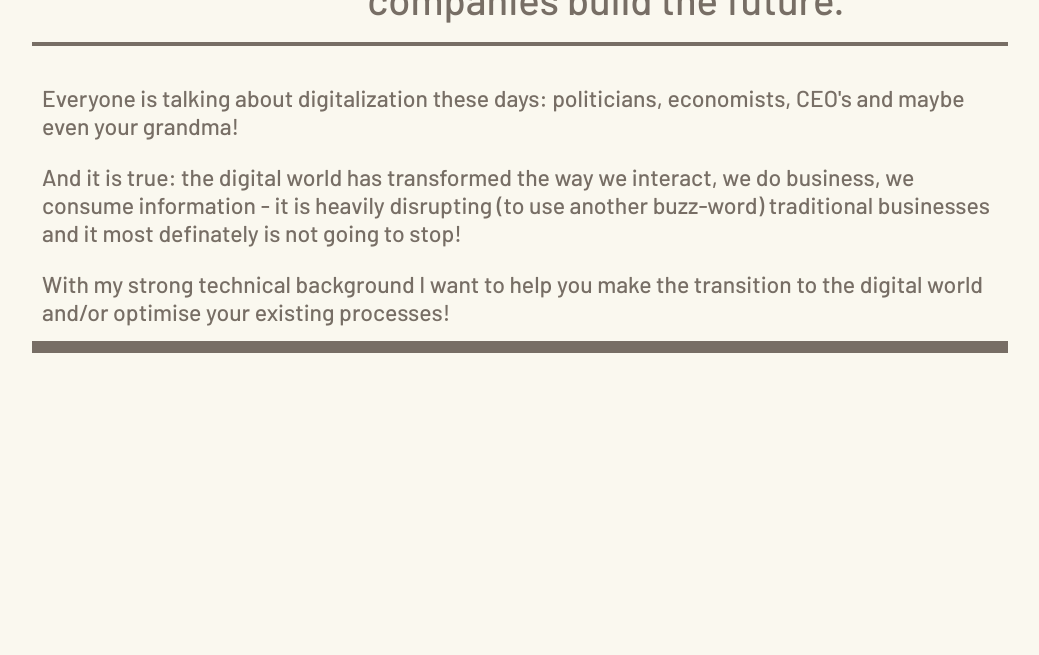
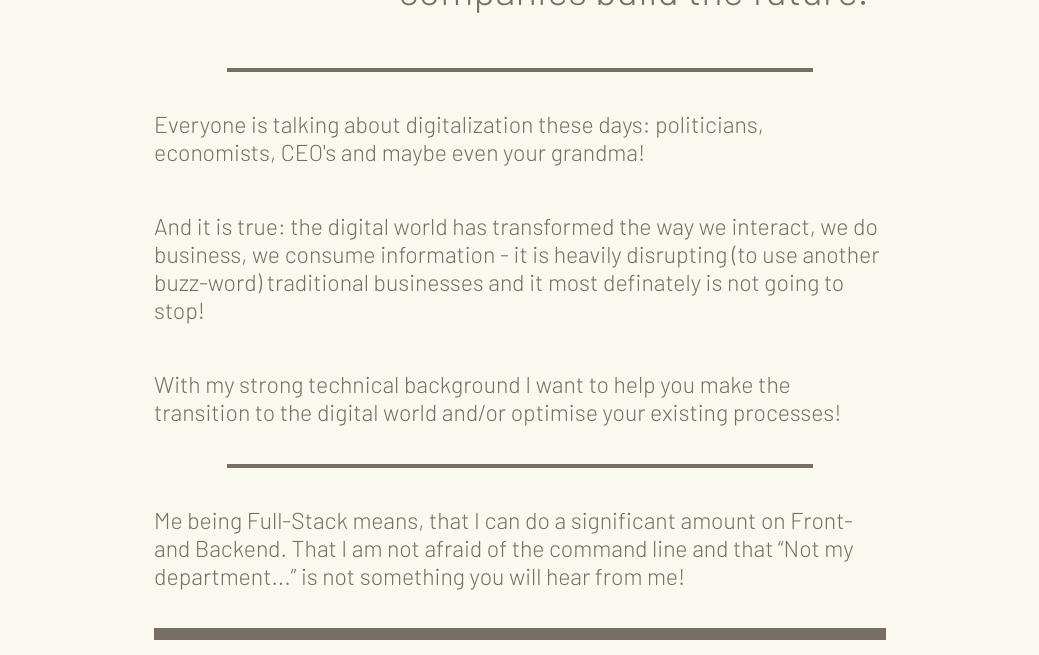
Before and after one commit to TheMightyHoltzman/TheMightyHoltzman.github.io, a plain HTML site: page index.html in a window 1280 px wide. Shown: the part 667-1322 px from the top of the page, without its empty margins (120-1159 px from the left). Before the commit the page ends 1035 px from the top, so only its background shows below. Drawn offline with Linux system fonts and the light colour scheme.

Commit message:
Better styling once again...

```diff
--- a/index.html
+++ b/index.html
@@ -2,32 +2,40 @@
 <head>
   <meta charset="UTF-8">
   <meta name="description" content="Heiko Mattern's Portfolio">
-  <meta name="keywords" content="Heiko Mattern,Portfolio,Personal Website,Holtzman">
+  <meta name="keywords" content="Heiko Mattern,Portfolio,Personal Website,Holtzman, Full-Stack-Developer">
   <meta name="author" content="Heiko Mattern">
   <link rel="stylesheet" href="/style/css/main.css?v=2.0"/>
   <link rel="stylesheet" href="/font-awesome/css/font-awesome.min.css">
-  <link href="https://fonts.googleapis.com/css?family=Barlow:500,700|VT323"" rel="stylesheet">
+  <link href="https://fonts.googleapis.com/css?family=Barlow:300,700|VT323"" rel="stylesheet">
 </head>
 <body>
   <div class="container fade-in-from-below">
+
     <div class="row">
       <hr/>
     </div>
+
     <div class="row" style="margin-top: 15px;">
+
       <div class="col col-s-1 col-l-1">
         <div class="profile-container">
           <img class="profile-pic" src="/data/me.jpg" />
         </div>
       </div>
+
       <div class="col col-s-3 col-l-2 col-centered text-centered">
         <h2>Hello,<br />I am a <span class="font-console">Developer</span>!</h2>
         <h3 class="on-s-hide">...and a damn good one</h3>
       </div>
+
     </div>
+
     <div class="row">
       <hr class="small"/>
     </div>
+
     <div class="row">
+
       <div class="col col-s-1 col-l-1 col-centered">
         <ul class="web-links">
           <li><a href="https://github.com/TheMightyHoltzman"><i class="fa fa-github fa-lg"></i></a></li>
@@ -36,16 +44,20 @@
           <li><a href="mailto:matternheiko@gmail.com"><i class="fa fa-envelope fa-lg"></i></a></li>
         </ul>
       </div>
+
       <div class="col col-s-2 col-l-2 align-self-centered">
-        <p style="font-size: 40px;">
+        <p class="introduction">
           As a Fullstack-Developer with more than 10 years experience in Software-Development I help
           companies build the future.
         </p>
       </div>
+
     </div>
+
     <div class="row">
       <hr class="small"/>
     </div>
+
     <div class="row">
       <p>
         Everyone is talking about <bold>digitalization</bold> these days: politicians,
@@ -60,9 +72,42 @@
         With my strong technical background I want to help you make the transition to the digital world and/or optimise your existing processes!
       </p>
     </div>
+
     <div class="row">
-      <hr class="col col-s-3 col-l-3 col-centered"/>
+      <hr class="small"/>
     </div>
+
+    <div class="row">
+      <div class="col-s-3 col-l-3">
+        <p>
+          Me being Full-Stack means, that I can do a significant amount on Front- and Backend. That I am not afraid of
+          the command line and that <q>Not my department...</q> is not something you will hear from me!
+        </p>
+
+        <div style="display: none;">
+          <p>
+            My stack experience includes the following:
+          </p>
+
+          <p>
+            <h2>Frontend</h2>
+          </p>
+
+          <p>
+            <h2>Backend</h2>
+          </p>
+
+          <p>
+            <h2></h2>
+          </p>
+        </div>
+      </div>
+    </div>
+
+    <div class="row">
+      <hr/>
+    </div>
+
   </div>
 </body>
 </html>
--- a/style/sass/_components.scss
+++ b/style/sass/_components.scss
@@ -16,19 +16,47 @@
 
 }
 
-.profile-pic {
-  border-radius: 100%;
-  padding: 15px;
-  border: 15px solid #776e65;
-  flex: 1;
-  align-self: center;
-  @include pop-animation();
-}
-
 @mixin component-maker($size) {
   $sizeMap: map-get($map, $size);
   @media (min-device-width: map-get($sizeMap, min-width)) and (max-device-width: map-get($sizeMap, max-width)) {
 
+    h1 {
+      font-size: map-get($sizeMap, font-max);
+      font-weight: bold;
+      color: #776e65;
+    }
+
+    hr {
+      width: 100%;
+      height: map-get($sizeMap, font-max)/5;
+      background-color: #776e65;
+      border: none;
+      &.small {
+        width: 80%;
+        height: map-get($sizeMap, font-max)/15;
+      }
+    }
+
+    .introduction {
+      @if $size=='s' {
+        font-size: 45px;
+      }
+      @if $size=='l' {
+        font-size: 40px;
+      }
+    }
+
+    .profile-pic {
+      border-radius: 100%;
+      padding: 15px;
+      border: 15px solid #776e65;
+      flex: 1;
+      align-self: center;
+      @include pop-animation();
+      @if $size == 'l' {
+        max-width: 180px;
+      }
+    }
   }
 }
 
--- a/style/sass/_elements.scss
+++ b/style/sass/_elements.scss
@@ -1,3 +1,5 @@
+@import 'variables';
+
 * {
   font-family: 'Barlow', sans-serif;
   font-weight: 100;
@@ -10,7 +12,24 @@ body {
 }
 
 p {
-  margin: 0px 10px 0px 10px;
   font-size: 23px;
-  padding-top: 1em;
 }
+
+@mixin element-maker($size) {
+  $sizeMap: map-get($map, $size);
+  @media (min-device-width: map-get($sizeMap, min-width)) and (max-device-width: map-get($sizeMap, max-width)) {
+    @if $size == 's' {
+      p {
+        margin: 0px 10px 15px 10px;
+      }
+    }
+    @if $size == 'l' {
+      margin: 0px 10px 0px 10px;
+    }
+  }
+}
+
+/* Create the actual grid */
+@each $size, $value in $map {
+  @include element-maker($size);
+}
--- a/style/sass/_grid.scss
+++ b/style/sass/_grid.scss
@@ -32,25 +32,6 @@
 @mixin grid-maker($size) {
   $sizeMap: map-get($map, $size);
   @media (min-device-width: map-get($sizeMap, min-width)) and (max-device-width: map-get($sizeMap, max-width)) {
-    h1 {
-      font-size: map-get($sizeMap, font-max);
-      font-weight: bold;
-      color: #776e65;
-    }
-    hr {
-      width: 80%;
-      padding-left: 10%;
-      padding-right: 10%;
-      height: map-get($sizeMap, font-max)/5;
-      background-color: #776e65;
-      border: none;
-      &.small {
-        width: 60%;
-        padding-left: 20%;
-        padding-right: 20%;
-        height: map-get($sizeMap, font-max)/15;
-      }
-    }
     .container {
       width: map-get($sizeMap, container-size);
       padding-left: map-get($sizeMap, container-padding);
--- a/style/sass/_variables.scss
+++ b/style/sass/_variables.scss
@@ -15,8 +15,8 @@ $map: (
     font-normal: 30px,
     min-width: $breaking-point,
     max-width: 10000px,
-    container-size: 80%,
-    container-padding: 10%,
+    container-size: 60%,
+    container-padding: 20%,
     profile-pic-size: 350px
   )
 );
```
Also changed, not shown: style/css/main.css.
